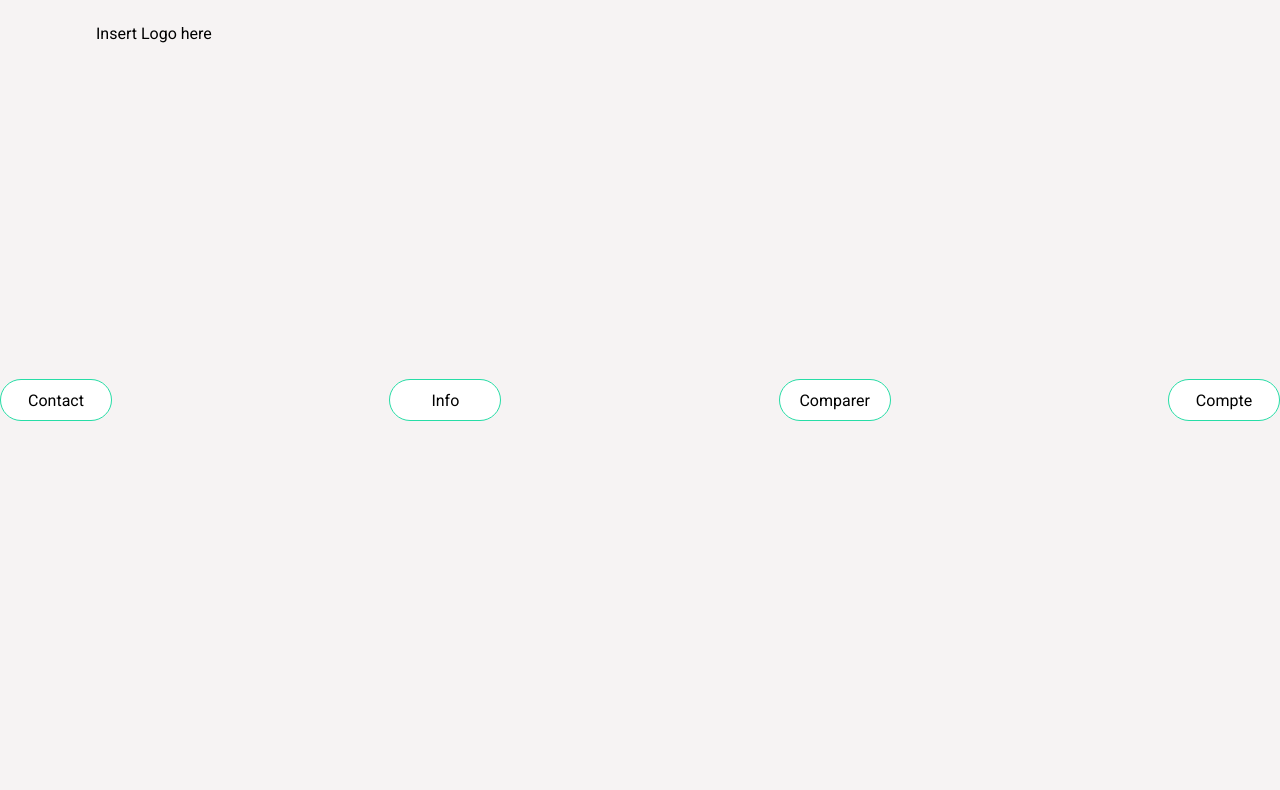
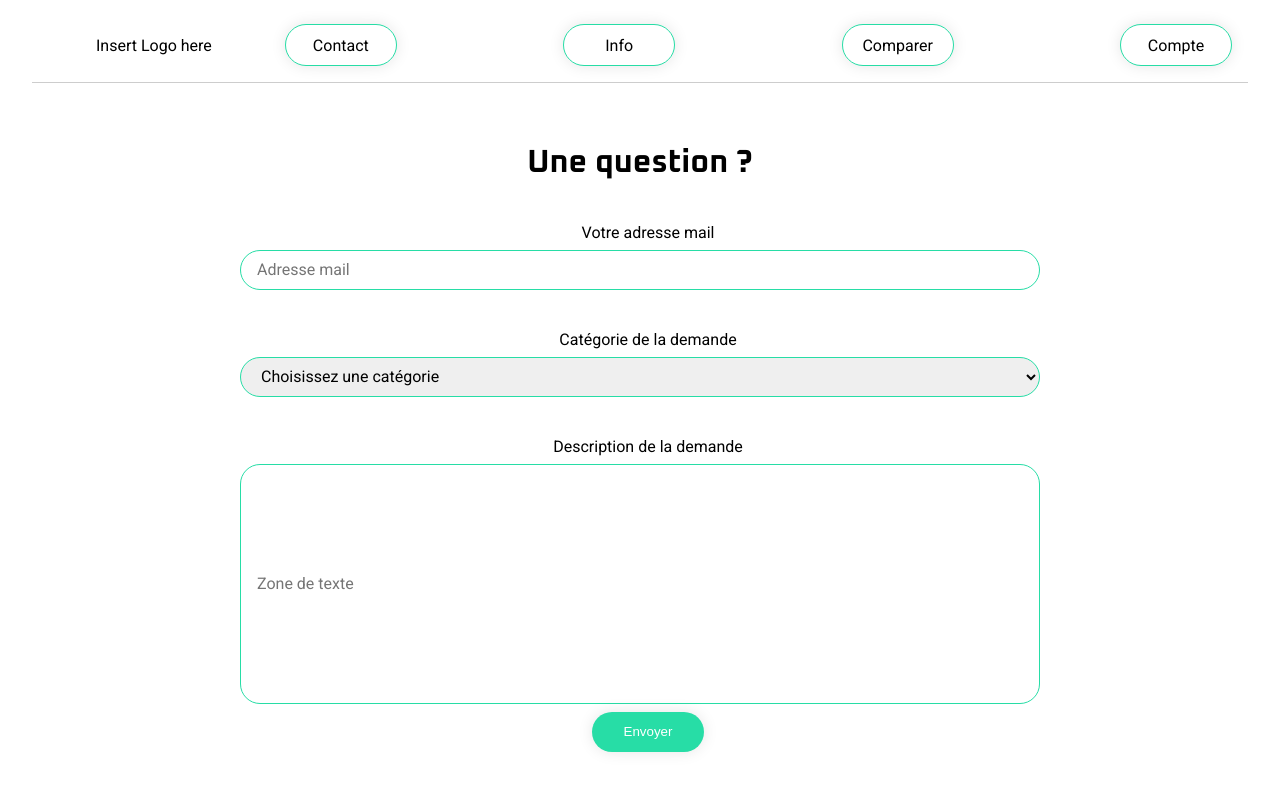
Before and after one commit to paulcnl/Drive-Insight, a React (Vite) app in the folder client/: page /contact in a window 1280 px wide. Shown: the top 790 px of the page. Built offline with nearby package versions, Linux system fonts and the light colour scheme; a web font is replaced by a local one.

Commit message:
corrected css for version desktop

```diff
--- a/client/src/components/Navigation/Navigation.css
+++ b/client/src/components/Navigation/Navigation.css
@@ -19,6 +19,12 @@
   .nav-container {
     flex-direction: row;
     justify-content: space-between;
+    gap: none;
+    width: 100%;
+    position: relative;
+    z-index: none;
+    height: auto;
+    background-color: transparent;
   }
 }
 
@@ -32,6 +38,7 @@
   border-radius: 1rem;
   padding: 20px;
   transition: 0.3s;
+  box-shadow: var(--box-shadow);
 }
 
 @media screen and (min-width: 600px) {
@@ -49,6 +56,7 @@
     align-items: center;
     justify-content: center;
     transition: .4s;
+    box-shadow: var(--box-shadow);
   }
 
   .navbar-button:hover {
--- a/client/src/pages/Contact/Contact.css
+++ b/client/src/pages/Contact/Contact.css
@@ -56,6 +56,19 @@
   font-family: var(--font-family-texte);
 }
 
+.button-contact {
+  margin-left: 1rem;
+  width: 7rem;
+  height: 2.5rem;
+  border: none;
+  background-color: var(--primary-color);
+  border-radius: 25px;
+  color: white;
+  box-shadow: var(--box-shadow);
+  transition: .4s;
+  cursor: pointer;
+}
+
 @media screen and (min-width: 768px) {
   .contact select {
     height: 2.5rem;
```
